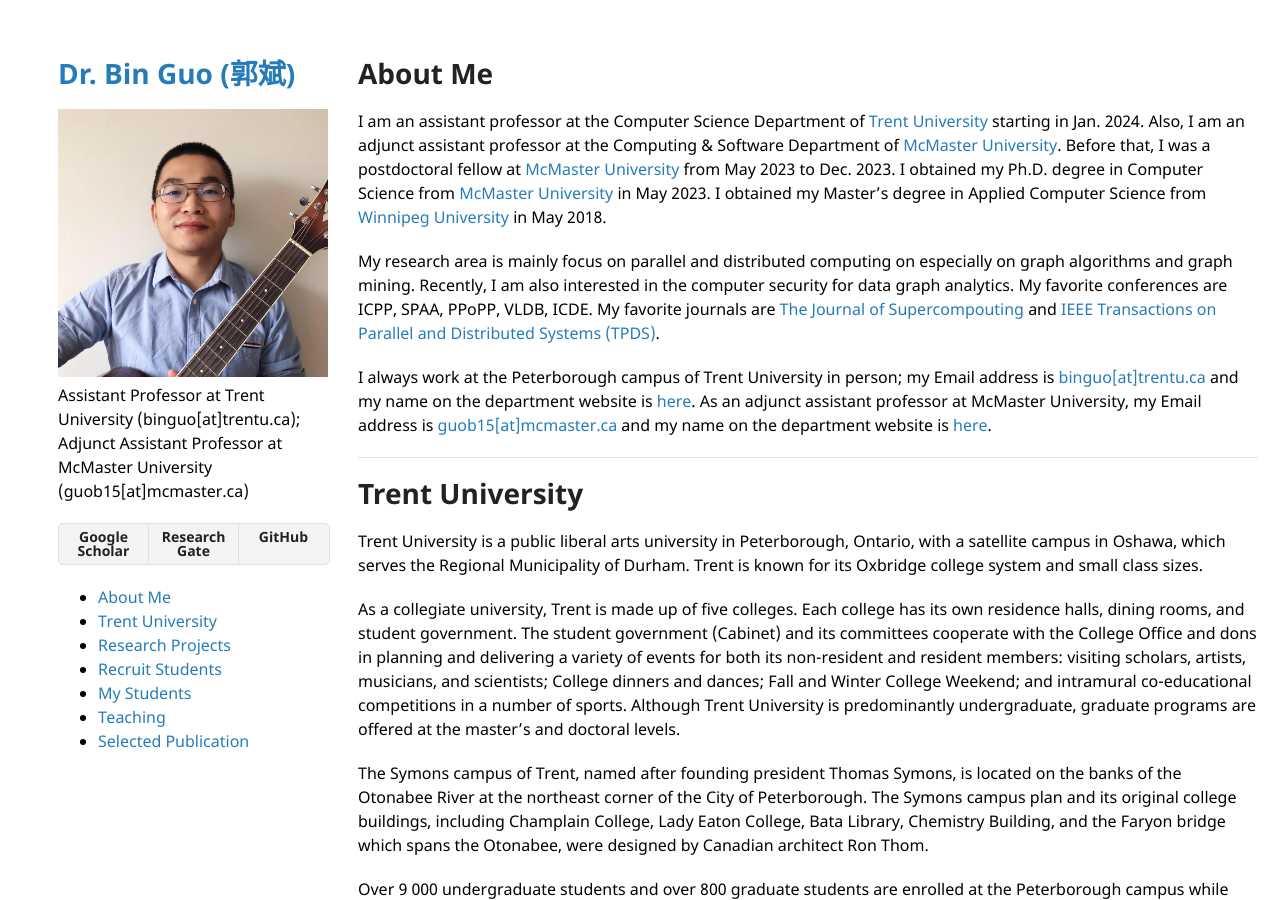
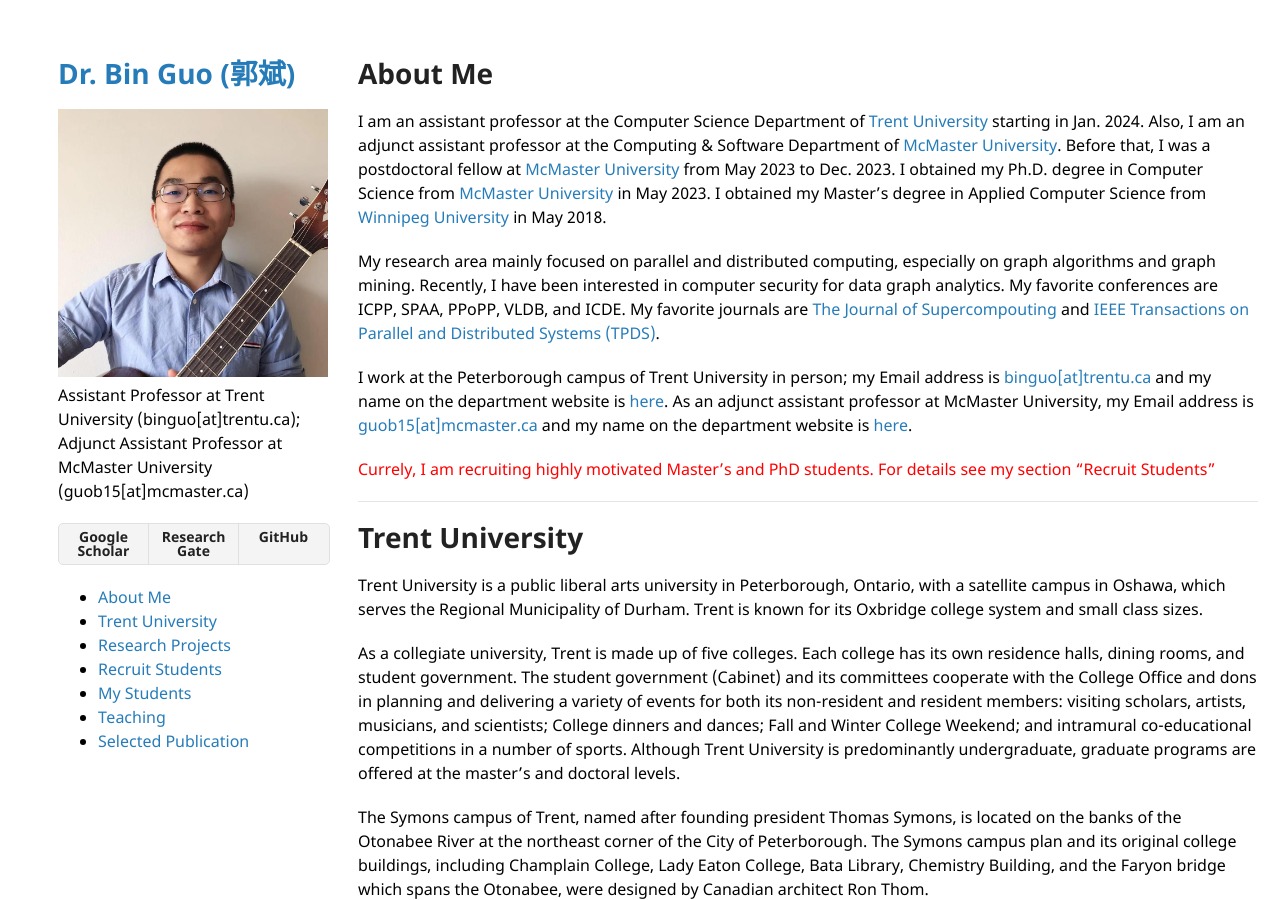
Before and after one commit to bin-guo/bin-guo.github.io, a Jekyll site: the page built from index.md, in a window 1280 px wide and 900 px high. Built offline with Jekyll 4.4.1, drawn with Linux system fonts in a browser that asks for light colours; our own code applies the rules of GitHub Pages for plain Markdown files.

Commit message:
Update index.md

```diff
--- a/index.md
+++ b/index.md
@@ -1,9 +1,13 @@
 # About Me
 I am an assistant professor at the Computer Science Department of [Trent University](https://www.trentu.ca/cois/) starting in Jan. 2024. Also, I am an adjunct assistant professor at the Computing & Software Department of [McMaster University](https://www.eng.mcmaster.ca/cas/). Before that, I was a postdoctoral fellow at [McMaster University](https://dailynews.mcmaster.ca/) from May 2023 to Dec. 2023. I obtained my Ph.D. degree in Computer Science from [McMaster University](https://dailynews.mcmaster.ca/) in May 2023. I obtained my Master's degree in Applied Computer Science from [Winnipeg University](https://www.uwinnipeg.ca/) in May 2018.
 
-My research area is mainly focus on parallel and distributed computing on especially on graph algorithms and graph mining. Recently, I am also interested in the computer security for data graph analytics. My favorite conferences are ICPP, SPAA, PPoPP, VLDB, ICDE. My favorite journals are [The Journal of Supercompouting](https://link.springer.com/journal/11227) and [IEEE Transactions on Parallel and Distributed Systems (TPDS)](https://www.computer.org/csdl/journal/td).
+My research area mainly focused on parallel and distributed computing, especially on graph algorithms and graph mining. Recently, I have been interested in computer security for data graph analytics. My favorite conferences are ICPP, SPAA, PPoPP, VLDB, and ICDE. My favorite journals are [The Journal of Supercompouting](https://link.springer.com/journal/11227) and [IEEE Transactions on Parallel and Distributed Systems (TPDS)](https://www.computer.org/csdl/journal/td).
 
-I always work at the Peterborough campus of Trent University in person; my Email address is [binguo\[at\]trentu.ca](mailto:binguo@trentu.ca) and my name on the department website is [here](https://www.trentu.ca/cois/faculty-research). As an adjunct assistant professor at McMaster University, my Email address is [guob15\[at\]mcmaster.ca](mailto:guob15@mcmaster.ca) and my name on the department website is [here](https://www.eng.mcmaster.ca/cas/people/adjuncts-and-associates/).
+
+I work at the Peterborough campus of Trent University in person; my Email address is [binguo\[at\]trentu.ca](mailto:binguo@trentu.ca) and my name on the department website is [here](https://www.trentu.ca/cois/faculty-research). As an adjunct assistant professor at McMaster University, my Email address is [guob15\[at\]mcmaster.ca](mailto:guob15@mcmaster.ca) and my name on the department website is [here](https://www.eng.mcmaster.ca/cas/people/adjuncts-and-associates/).
+
+
+<span style="color:red;">Currely, I am recruiting highly motivated Master's and PhD students. For details see my section "Recruit Students" </span>
 
 ---
 
```
